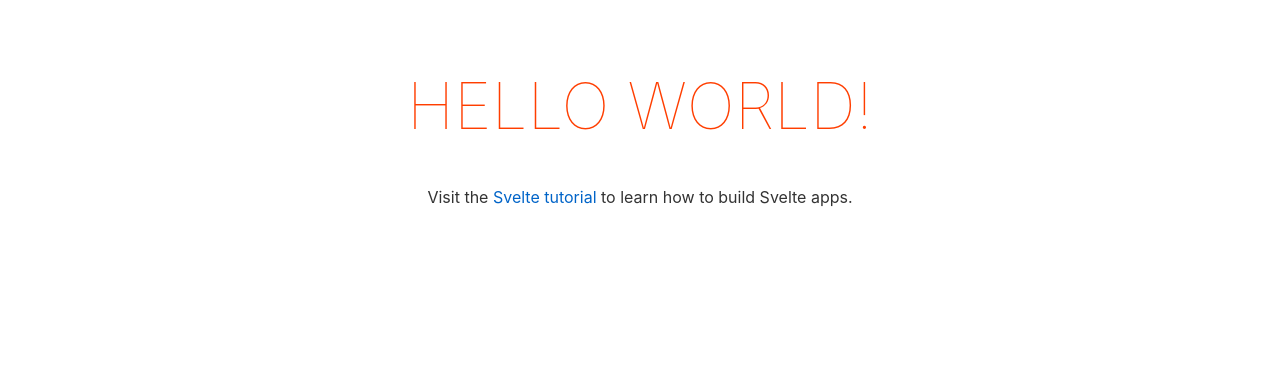
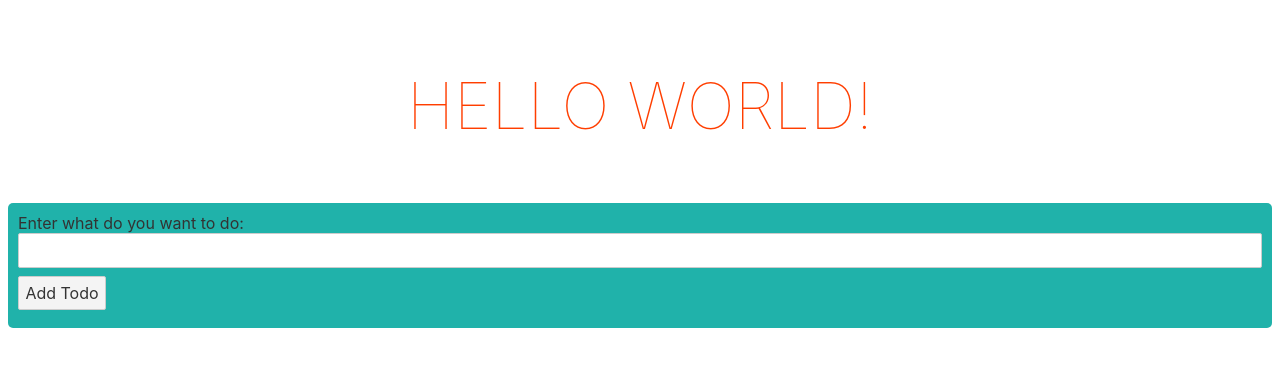
Before and after one commit to tutorials-coding/svelte-todo, a Svelte app: page / in a window 1280 px wide. Shown: the top 366 px of the page. Built offline with nearby package versions, Linux system fonts and the light colour scheme.

Commit message:
Add AddTodoItem component

```diff
--- /dev/null
+++ b/src/AddTodoItem.svelte
@@ -0,0 +1,20 @@
+<script>
+  let title = "Enter what do you want to do:"
+</script>
+
+<div class="main-container">
+  <label for="todo-text">{ title }</label>
+  <input class="todo-input" id="todo-text" />
+  <button>Add Todo</button>
+</div>
+
+<style>
+  .main-container {
+    background-color: lightseagreen;
+    border-radius: 5px;
+    padding: 10px;
+  }
+  .todo-input {
+    width: 100%;
+  }
+</style>
--- a/src/App.svelte
+++ b/src/App.svelte
@@ -1,11 +1,12 @@
 <script>
+	import AddTodoItem from './AddTodoItem.svelte'
 	export let name;
 </script>
 
 <main>
 	<h1>Hello {name}!</h1>
-	<p>Visit the <a href="https://svelte.dev/tutorial">Svelte tutorial</a> to learn how to build Svelte apps.</p>
 </main>
+<AddTodoItem />
 
 <style>
 	main {
```
